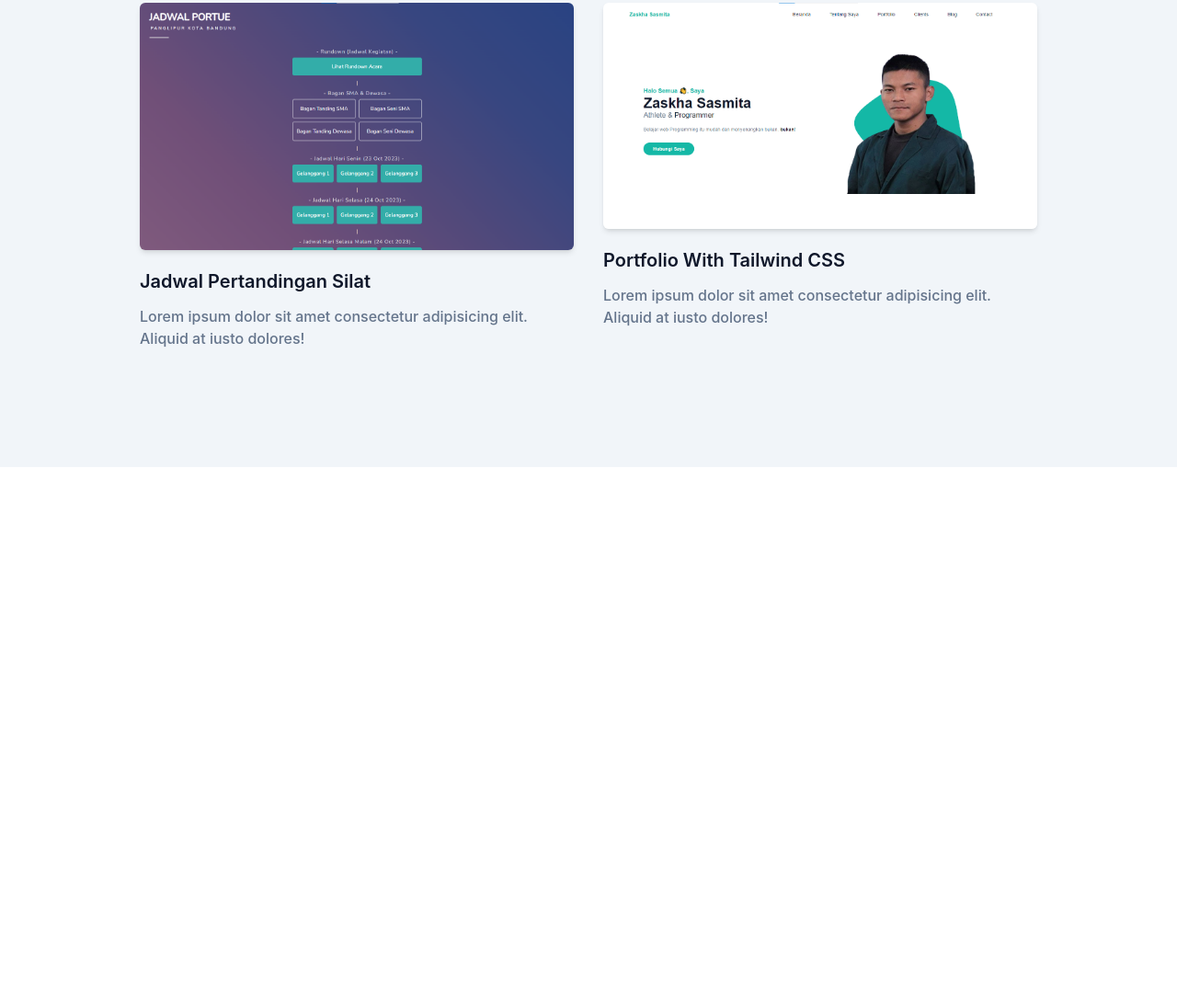
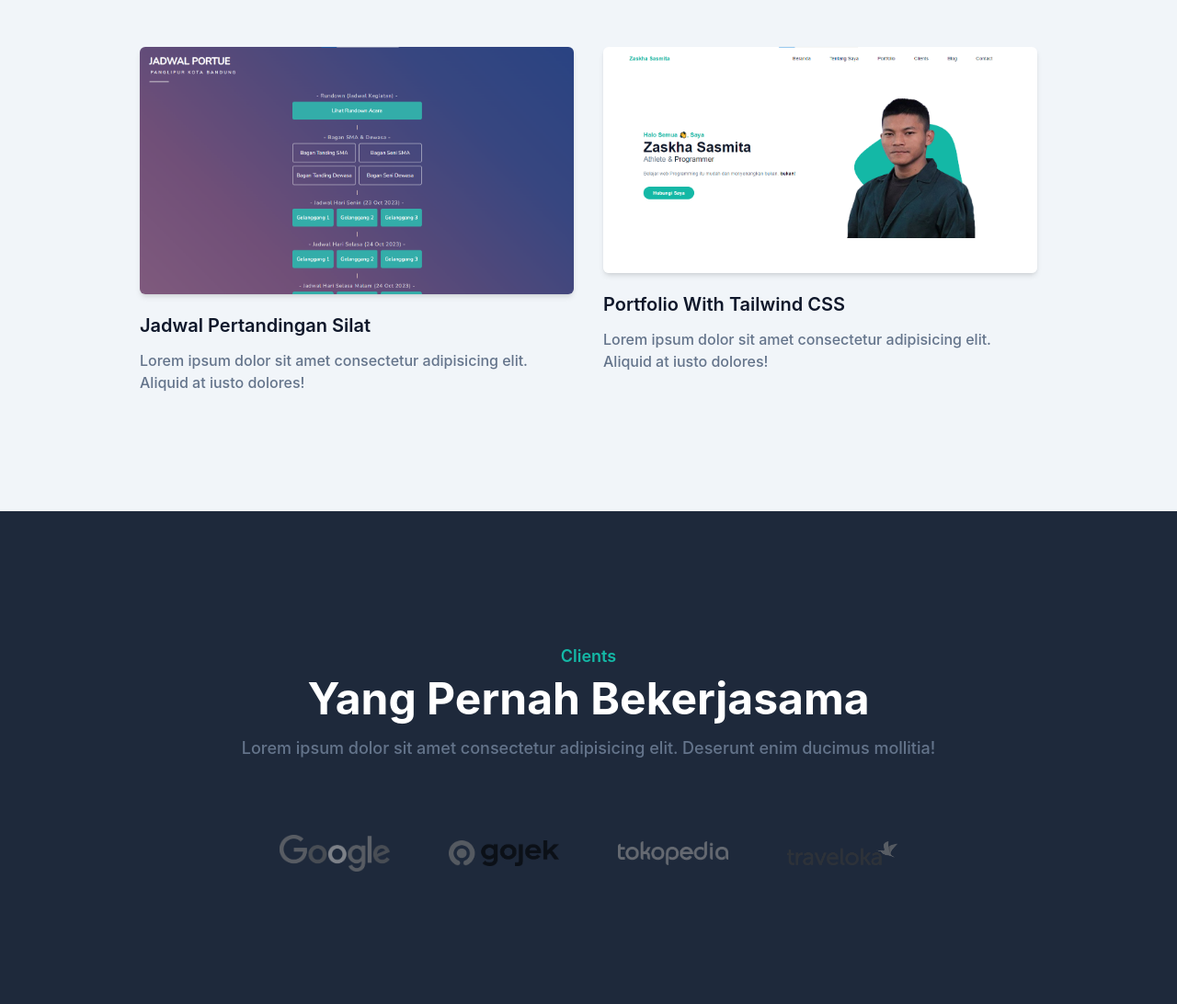
Before and after one commit to zaskhasasmita/front-end-learn, a plain HTML site: page CSS/framework/tailwind css/portfolio-tailwindcss/index.html in a window 1280 px wide. Shown: the part 1929-3021 px from the top of the page at 92% size. Before the commit the page ends 2437 px from the top, so only its background shows below. Drawn offline with Linux system fonts and the light colour scheme.

Commit message:
Portfolio Web - Tailwind | Clients Section

```diff
--- a/CSS/framework/tailwind css/portfolio-tailwindcss/index.html
+++ b/CSS/framework/tailwind css/portfolio-tailwindcss/index.html
@@ -143,8 +143,8 @@
             <div class="w-full px-4">
                 <div class="max-w-xl mx-auto text-center mb-16">
                     <h4 class="font-semibold  text-lg text-primary mb-2">Portfolio</h4>
-                    <h2 class="font-bold text-dark text-3xl mb-4">Project Terbaru</h2>
-                    <p class="font-medium text-md text-secondary">Lorem ipsum dolor sit amet consectetur, adipisicing elit. Laborum fugit autem facere numquam dolor vero eum porro soluta molestiae repellendus!</p>
+                    <h2 class="font-bold text-dark text-3xl mb-4 sm:text-4xl lg:text-5xl">Project Terbaru</h2>
+                    <p class="font-medium text-md text-secondary md:text-lg">Lorem ipsum dolor sit amet consectetur, adipisicing elit. Laborum fugit autem facere numquam dolor vero eum porro soluta molestiae repellendus!</p>
                 </div>
             </div>
 
@@ -188,6 +188,38 @@
     </section>
     <!-- Portfolio Section End -->
 
+    <!-- Clients Section Start -->
+    <section id="#clients" class="pt-36 pb-32 bg-slate-800">
+        <div class="container">
+            <div class="w-full px-4">
+                <div class="mx-auto text-center mb-16">
+                    <h4 class="font-semibold  text-lg text-primary mb-2">Clients</h4>
+                    <h2 class="font-bold text-white text-3xl mb-4 sm:text-4xl lg:text-5xl">Yang Pernah Bekerjasama</h2>
+                    <p class="font-medium text-md text-secondary md:text-lg">Lorem ipsum dolor sit amet consectetur adipisicing elit. Deserunt enim ducimus mollitia!</p>
+                </div>
+            </div>
+
+            <!-- logo -->
+            <div class="w-full px-4">
+                <div class="flex flex-wrap items-center justify-center">
+                    <a href="#" class="max-w-[120px] mx-4 py-4 grayscale opacity-60 transition hover:grayscale-0 hover:opacity-100 duration-500 lg:mx-6 xl:mx-8">
+                        <img src="dist/img/google.png" alt="Google">
+                    </a>
+                    <a href="#" class="max-w-[120px] mx-4 py-4 grayscale opacity-60 transition hover:grayscale-0 hover:opacity-100 duration-500 lg:mx-6 xl:mx-8">
+                        <img src="dist/img/gojek.png" alt="Gojek">
+                    </a>
+                    <a href="#" class="max-w-[120px] mx-4 py-4 grayscale opacity-60 transition hover:grayscale-0 hover:opacity-100 duration-500 lg:mx-6 xl:mx-8">
+                        <img src="dist/img/tokopedia.png" alt="Google">
+                    </a>
+                    <a href="#" class="max-w-[120px] mx-4 py-4 grayscale opacity-60 transition hover:grayscale-0 hover:opacity-100 duration-500 lg:mx-6 xl:mx-8">
+                        <img src="dist/img/traveloka.png" alt="Google">
+                    </a>
+                </div>
+            </div>
+        </div>
+    </section>
+    <!-- Clients Section End -->
+
     <script src="dist/js/script.js"></script>
 </body>
 </html>
```
Also changed, not shown: CSS/framework/tailwind css/portfolio-tailwindcss/dist/img/gojek-svg.svg (added), CSS/framework/tailwind css/portfolio-tailwindcss/dist/img/gojek.png (added), CSS/framework/tailwind css/portfolio-tailwindcss/dist/img/google-svg.svg (added), CSS/framework/tailwind css/portfolio-tailwindcss/dist/img/google.png (added), CSS/framework/tailwind css/portfolio-tailwindcss/dist/img/tokopedia-svg.svg (added), CSS/framework/tailwind css/portfolio-tailwindcss/dist/img/tokopedia.png (added), CSS/framework/tailwind css/portfolio-tailwindcss/dist/img/traveloka-svg.svg (added), CSS/framework/tailwind css/portfolio-tailwindcss/dist/img/traveloka.png (added), CSS/framework/tailwind css/portfolio-tailwindcss/dist/output.css.
